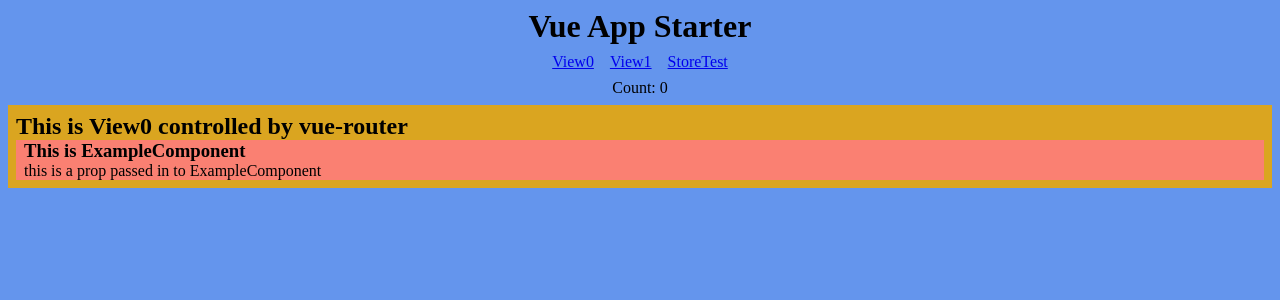
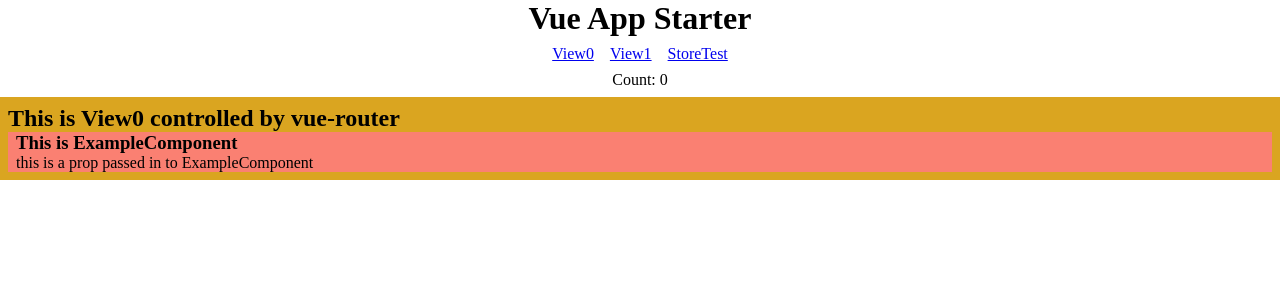
Before and after one commit to ccallen001/vue-app-starter, a Vue app: page / in a window 1280 px wide. Shown: the top 300 px of the page. Built offline with nearby package versions, Linux system fonts and the light colour scheme.

Commit message:
remove comments and cleanup App.vue

```diff
--- a/src/App.vue
+++ b/src/App.vue
@@ -1,39 +1,36 @@
-<!-- App.vue ...main/root component for the app -->
-
 <template>
   <div id="App">
     <header id="app-header">
       <h1>Vue App Starter</h1>
     </header>
     <nav id="app-nav">
-      <!-- thes are links that update the url and show different views -->
+      <!-- these are links that update the url and show the different views -->
       <router-link class="router-link" to="/">View0</router-link>
       <router-link class="router-link" to="/view1">View1</router-link>
       <router-link class="router-link" to="/store-test">StoreTest</router-link>
     </nav>
     <!-- just to demonstrate the store -->
-    <div class="store-count">
-      Count: {{ count }}
-    </div>
-    <!-- the different views are rendered in router-view -->
-    <router-view/>
+    <div class="store-count">Count: {{ count }}</div>
+    <!-- the different views are rendered in the router-view -->
+    <router-view />
   </div>
 </template>
 
 <!-- Add "scoped" attribute to limit CSS to this component only -->
 <style lang="scss" scoped>
-// import variables
+// import app-wide variables
 @import "./styles/variables.scss";
 
+// declare local variables
+$padding: 0.5rem;
+
 #App {
-  padding: 0.5rem;
   height: 100%;
-  background-color: cornflowerblue;
   overflow: auto;
 
   #app-header {
     h1 {
-      padding-bottom: 0.5rem;
+      padding-bottom: $padding;
       color: $appBlack;
       text-align: center;
     }
@@ -42,15 +39,15 @@
   #app-nav {
     display: flex;
     justify-content: center;
-    padding-bottom: 0.5rem;
+    padding-bottom: $padding;
 
     .router-link {
-      margin: 0 8px;
+      margin: 0 0.5rem;
     }
   }
 
   .store-count {
-    padding-bottom: 0.5rem;
+    padding-bottom: $padding;
     text-align: center;
   }
 }
@@ -58,11 +55,11 @@
 
 <script>
 export default {
-  name: 'App',
+  name: "App",
   computed: {
     count() {
       return this.$store.state.count;
     }
   }
-}
+};
 </script>
```
Also changed, not shown: src/main.js (+0 -8 lines), src/router.js (+0 -10 lines), src/store.js (+0 -10 lines).
